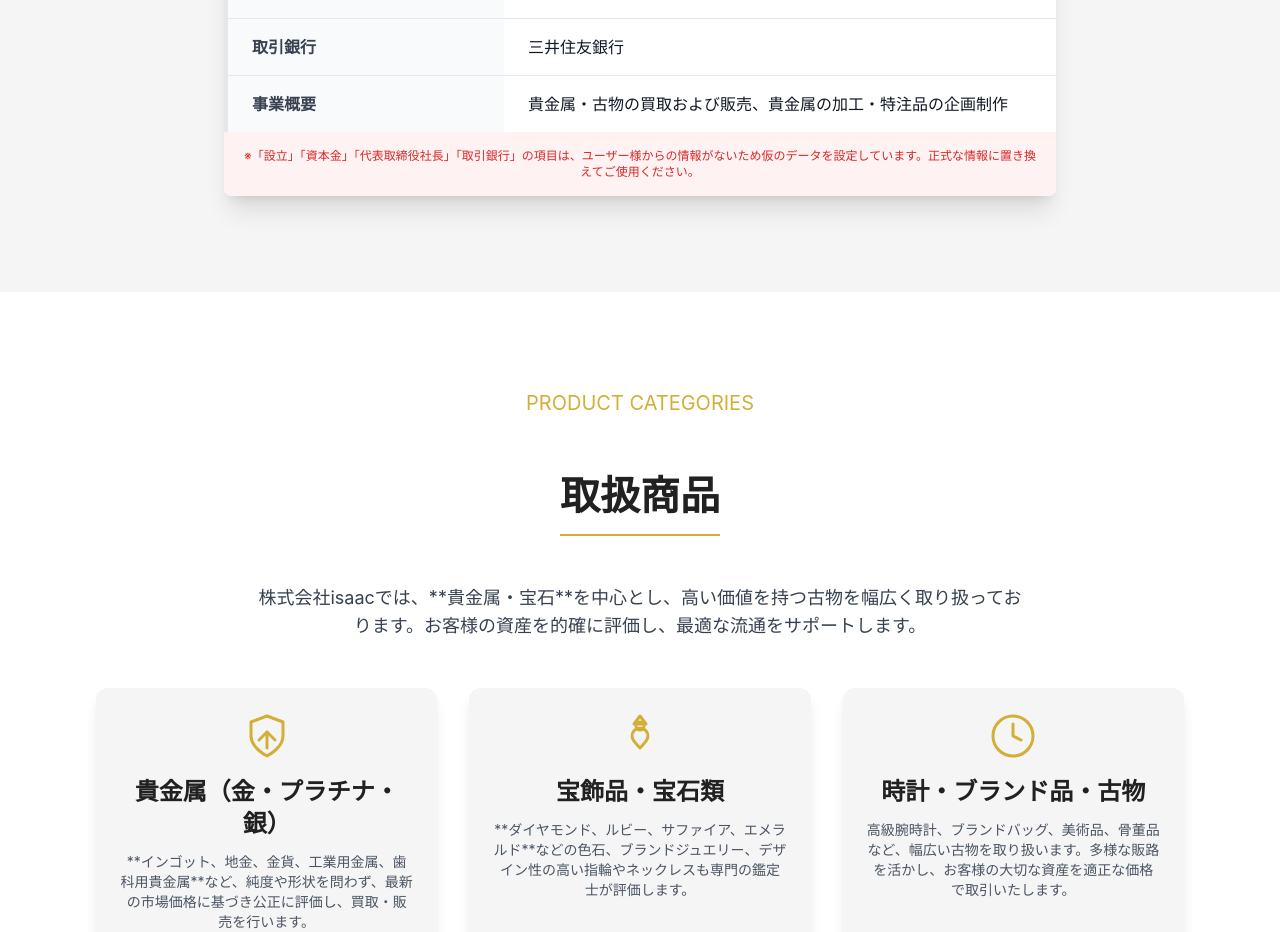
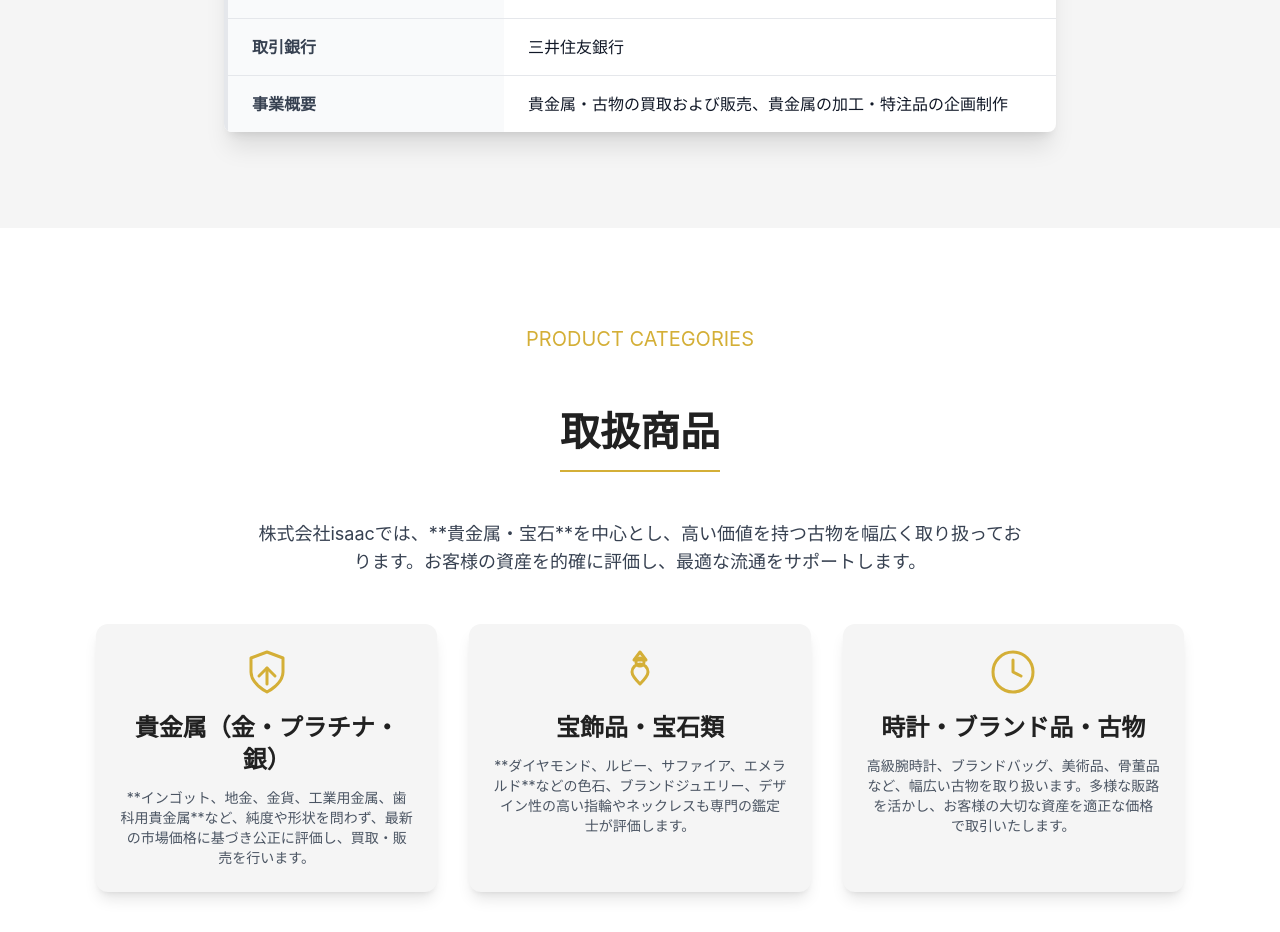
Before and after one commit to go-sk/isaac, a plain HTML site: page index.html in a window 1280 px wide. Shown: the part 1603-2535 px from the top of the page. Drawn offline with nearby package versions, Linux system fonts and the light colour scheme.

Commit message:
不要なコメントを削除

```diff
--- a/index.html
+++ b/index.html
@@ -269,9 +269,6 @@
                             </dd>
                         </div>
                     </dl>
-                    <p class="text-xs p-4 text-red-600 bg-red-50">
-                        ※「設立」「資本金」「代表取締役社長」「取引銀行」の項目は、ユーザー様からの情報がないため仮のデータを設定しています。正式な情報に置き換えてご使用ください。
-                    </p>
                 </div>
             </div>
         </section>
```
